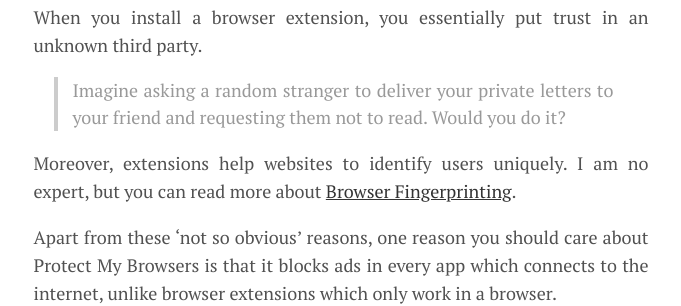
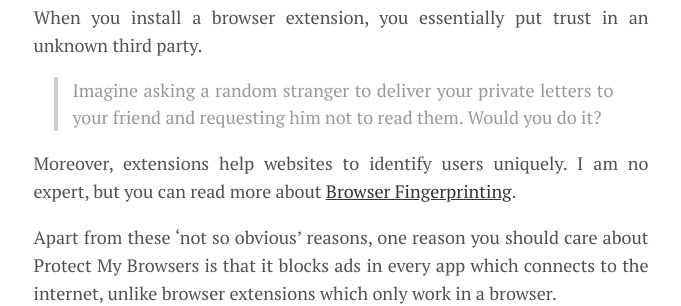
Before and after one commit to pranavgaikwad/pranavgaikwad.github.io, a Jekyll site: the page built from _posts/2018-12-20-protect-my-browsers.md, in a window 1280 px wide. Shown: the part 697-1003 px from the top of the page, without its empty margins (299-980 px from the left). Built offline with Jekyll 4.4.1, drawn with Linux system fonts in a browser that asks for light colours; comment, search, counter and statistics services are not loaded.

Commit message:
updated post

```diff
--- a/_posts/2018-12-20-protect-my-browsers.md
+++ b/_posts/2018-12-20-protect-my-browsers.md
@@ -13,7 +13,7 @@ When you use an online service for free, it's very likely that you're not the cu
 
 When you install a browser extension, you essentially put trust in an unknown third party.
 
-> Imagine asking a random stranger to deliver your private letters to your friend and requesting them not to read. Would you do it?
+> Imagine asking a random stranger to deliver your private letters to your friend and requesting him not to read them. Would you do it?
 
 Moreover, extensions help websites to identify users uniquely. I am no expert, but you can read more about [Browser Fingerprinting](https://www.eff.org/deeplinks/2018/06/gdpr-and-browser-fingerprinting-how-it-changes-game-sneakiest-web-trackers).
 
```
